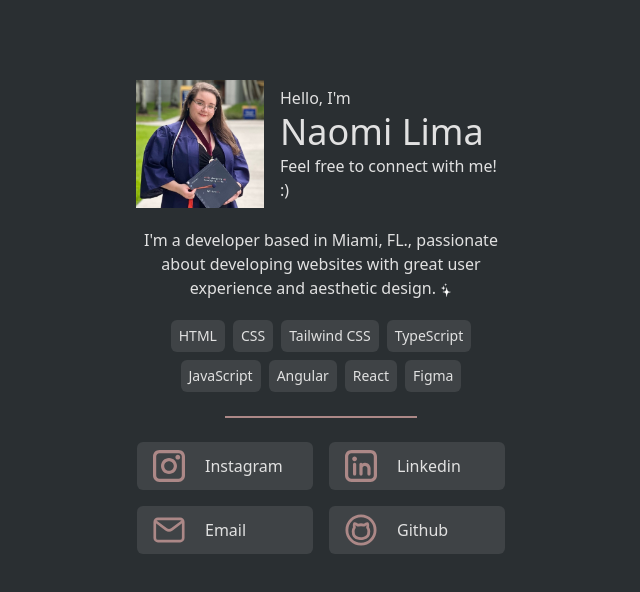
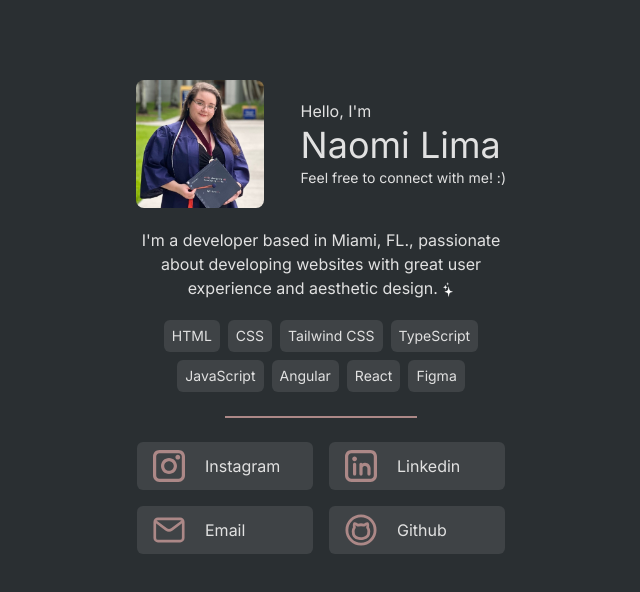
Before and after one commit to naomilima00/link-in-bio, an Angular app: page / in a window 1280 px wide. Shown: the top 592 px of the page, without its empty margins (319-959 px from the left). Built offline with nearby package versions, Linux system fonts and the light colour scheme.

Commit message:
change font

```diff
--- a/src/app/header-component/header-component.component.html
+++ b/src/app/header-component/header-component.component.html
@@ -4,12 +4,10 @@
     <div class="intro-text">
       <p class="text-sm">Hello, I'm</p>
       <h1 class="text-lg">Naomi Lima</h1>
-      <p class="text-sm">Feel free to connect with me! :)</p>
+      <p class="text-xs">Feel free to connect with me! :)</p>
     </div>
   </section>
-
   <section class="description">
     <p>I'm a developer based in Miami, FL., passionate about developing websites with great user experience and aesthetic design. <img src="assets/sparkle.svg" class="inline-block w-3"></p>
   </section>
-
 </section>
--- a/src/app/header-component/header-component.component.scss
+++ b/src/app/header-component/header-component.component.scss
@@ -1,14 +1,17 @@
 .header-section{
   @apply flex flex-col gap-5;
 }
+
 .intro-section{
   @apply gap-4 max-xs:flex max-xs:flex-col max-xs:justify-center xs:inline-flex items-center w-full;
 }
+
 .intro-text{
   @apply max-xs:text-center mt-2 xs:mt-0 xs:ml-auto;
 }
+
 .naomi-img{
-  @apply w-32 h-32 bg-rosy-brown;
+  @apply w-32 h-32 bg-rosy-brown rounded-lg;
 }
 
 .description{
--- a/src/index.html
+++ b/src/index.html
@@ -6,6 +6,9 @@
   <base href="/">
   <meta name="viewport" content="width=device-width, initial-scale=1">
   <link rel="icon" type="image/x-icon" href="./assets/sparkle.svg">
+  <link rel="preconnect" href="https://fonts.googleapis.com">
+  <link rel="preconnect" href="https://fonts.gstatic.com" crossorigin>
+  <link href="https://fonts.googleapis.com/css2?family=Inter:wght@100..900&family=Montserrat:ital,wght@0,100..900;1,100..900&family=Noto+Sans+Lepcha&display=swap" rel="stylesheet">
 </head>
 <body>
   <app-root></app-root>
--- a/src/styles.scss
+++ b/src/styles.scss
@@ -6,5 +6,6 @@ html{
   @apply bg-cod-gray;
 }
 body{
+  font-family: Inter, sans-serif;
   @apply text-jupiter mx-5 xs:mx-auto mt-20 mb-10 xs:max-w-screen-xs;
 }
--- a/tailwind.config.js
+++ b/tailwind.config.js
@@ -1,4 +1,6 @@
 /** @type {import('tailwindcss').Config} */
+const defaultTheme = require('tailwindcss/defaultTheme');
+
 module.exports = {
   content: ['src/**/*.{html,ts}'],
   theme: {
```
